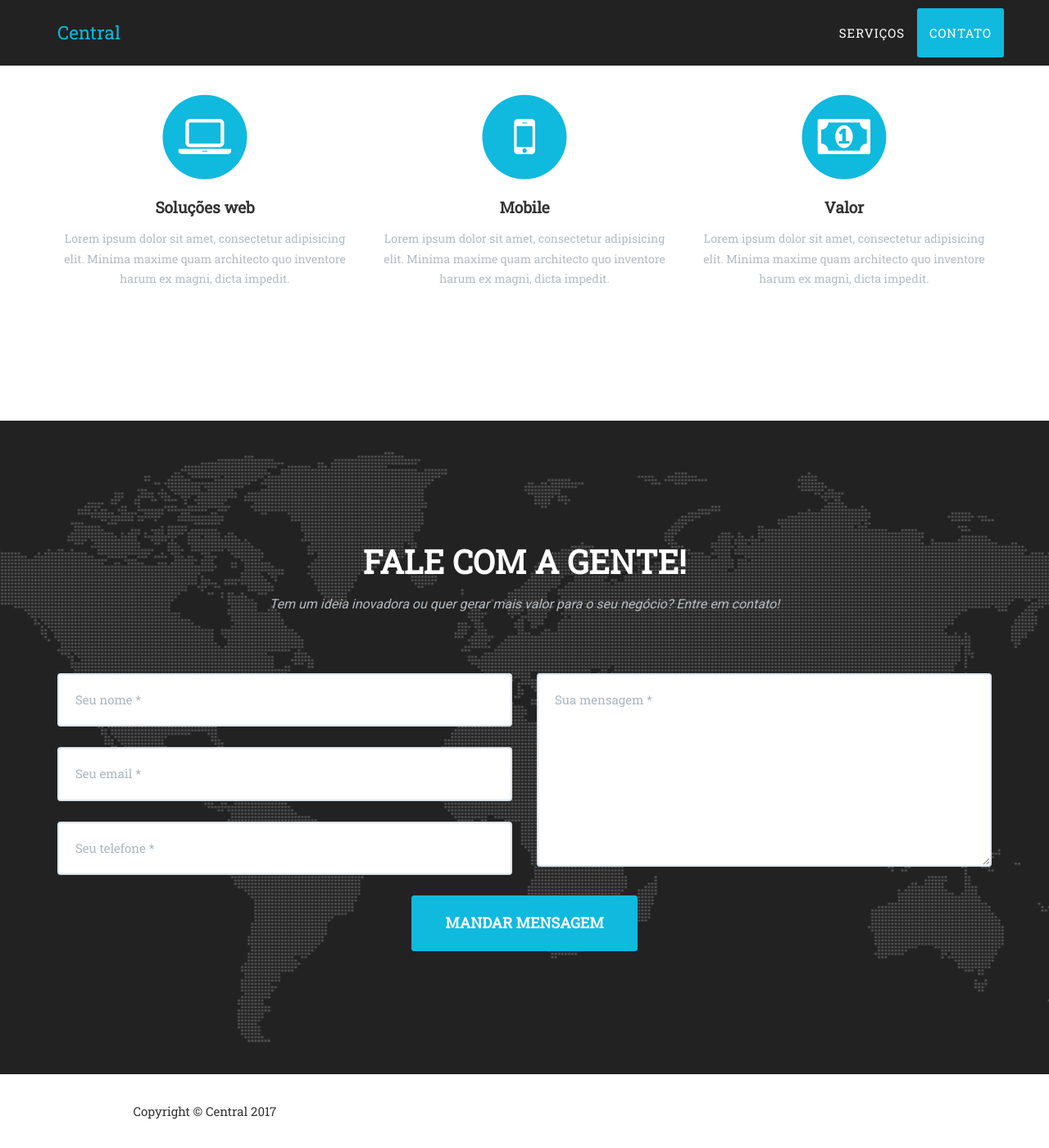
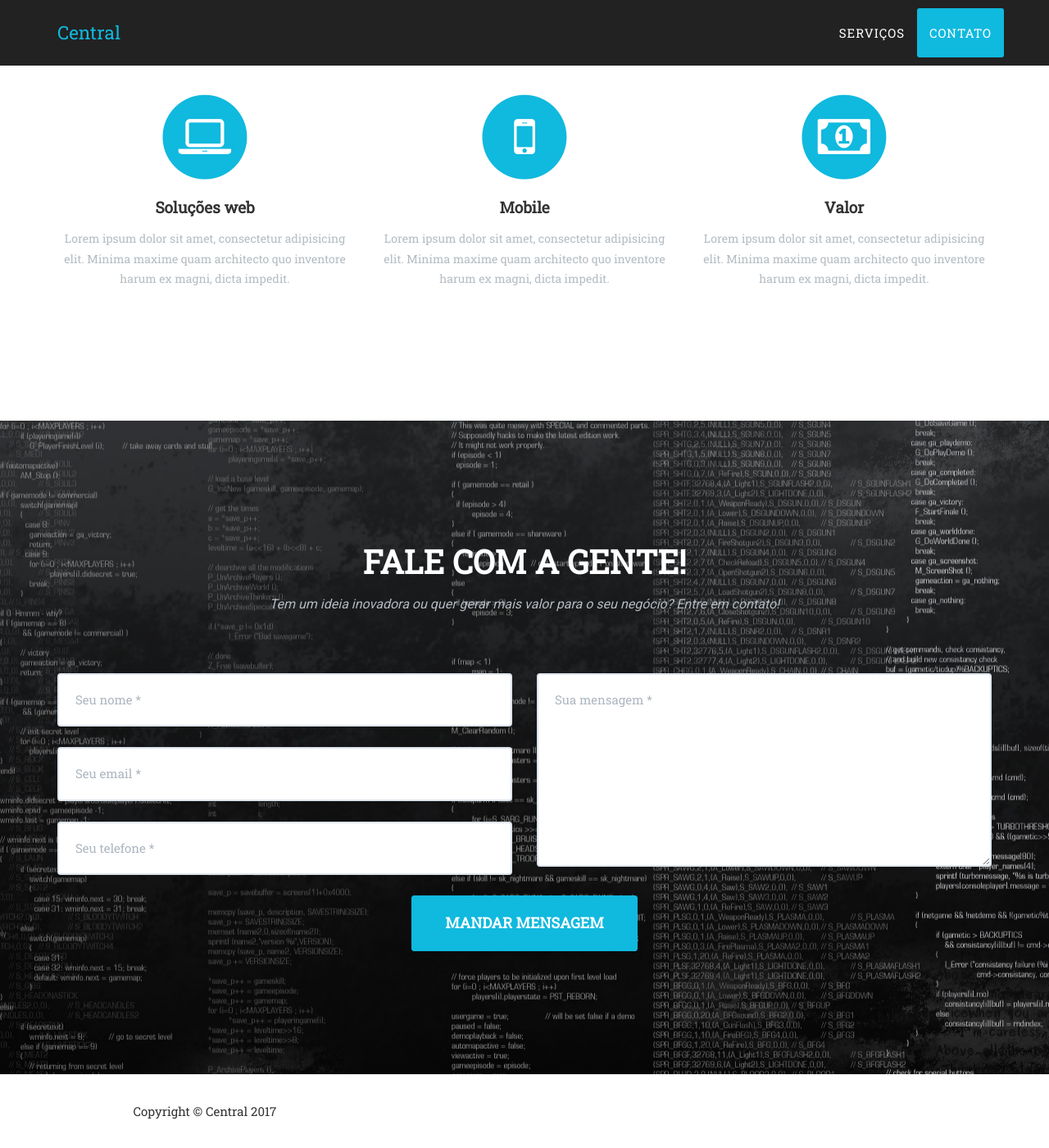
Before and after one commit to mateusluizfb/central-site, a Jekyll site: the page built from index.html, in a window 1280 px wide and 1400 px high, scrolled down 1032 px. Shown: the whole window at 82% size. Built offline with Jekyll 4.4.1, drawn with Linux system fonts in a browser that asks for light colours; some web fonts are replaced.

Commit message:
uploading new bg images

```diff
--- a/_includes/css/agency.css
+++ b/_includes/css/agency.css
@@ -658,7 +658,7 @@ aside.clients img {
 
 section#contact {
     background-color: #222;
-    background-image: url('{{ site.baseurl }}/img/map-image.png');
+    background-image: url('{{ site.baseurl }}/img/contact-bg.jpg');
     background-position: center;
     background-repeat: no-repeat;
 }
```
Also changed, not shown: img/3.jpg (deleted), img/contact-bg.jpg (added), img/no-filter-bg.jpg (renamed from img/a.jpg).
